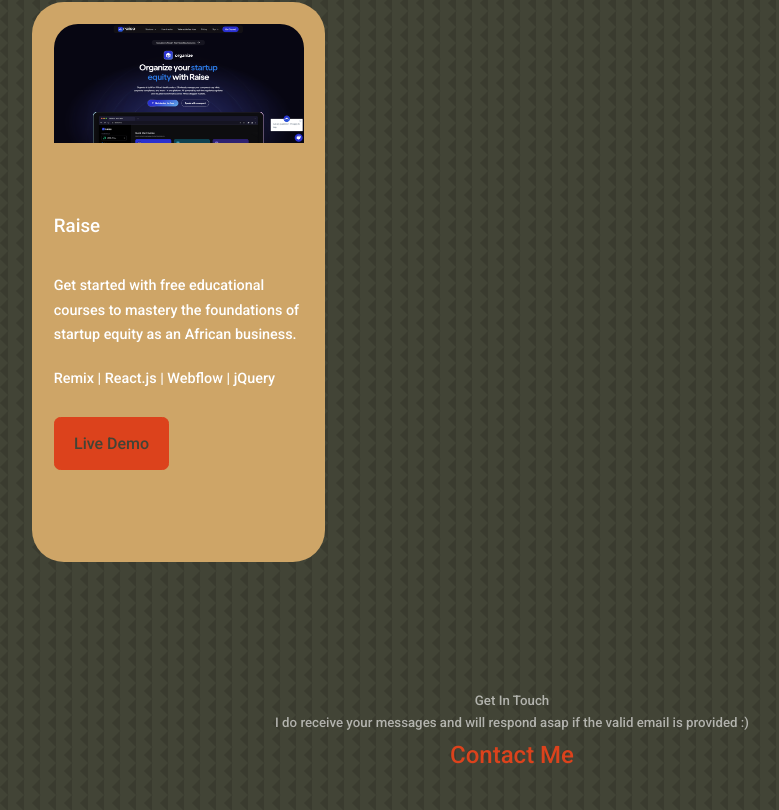
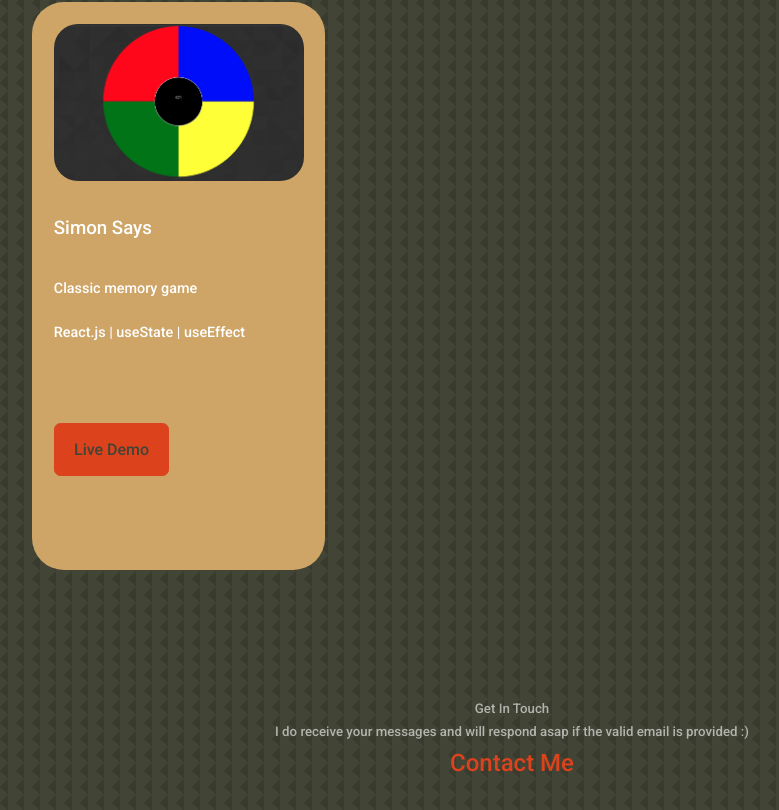
Before and after one commit to BrianCarela/Portfolio, a React (Create React App) app: page / in a window 1280 px wide. Shown: the part 3157-3967 px from the top of the page, without its empty margins (128-907 px from the left). Built offline with nearby package versions, Linux system fonts and the light colour scheme.

Commit message:
Update Portfolio.jsx

```diff
--- a/src/components/portfolio/Portfolio.jsx
+++ b/src/components/portfolio/Portfolio.jsx
@@ -3,7 +3,7 @@ import "./portfolio.css";
 import IMG1 from "../../assets/SpaceMission.png";
 import IMG2 from "../../assets/ShinyPokemon.png";
 import IMG3 from "../../assets/Todo.png";
-import IMG4 from "../../assets/Raise.png";
+import IMG4 from "../../assets/Simon.png";
 import React from "react";
 
 //Portfolio function
@@ -38,12 +38,12 @@ const Portfolio = () => {
     },
     {
       id: 4,
-      title: "Raise",
+      title: "Simon Says",
       img: IMG4,
       description:
-        "Get started with free educational courses to mastery the foundations of startup equity as an African business.",
-      technologies: "Remix | React.js | Webflow | jQuery",
-      link: "https://www.raise.africa/",
+        "Classic memory game",
+      technologies: "React.js | useState | useEffect",
+      link: "https://simon-says-game-ewi8.onrender.com",
     },
   ];
 
```
